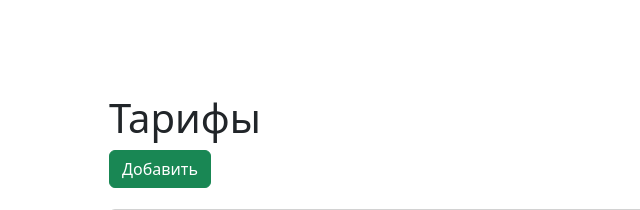
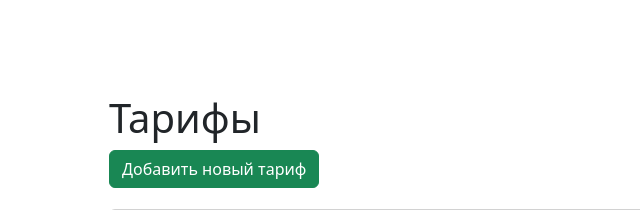
Before and after one commit to e-astapkovich/test-task-tariffs, a Yii app: template views/admin/tariff/index.php in a window 1280 px wide. Shown: the top 210 px of the page, without its empty margins (0-640 px from the left). Run offline with PHP 8.4 and a stand-in for Yii, Linux system fonts and the light colour scheme; the template is opened without the code that fills it, so the values that code supplies are empty; some libraries are stand-ins or nearby versions.

Commit message:
small fix

```diff
--- a/views/admin/tariff/index.php
+++ b/views/admin/tariff/index.php
@@ -8,7 +8,7 @@ $this->title = "Tariffs page";
 
 <div class="container-fluid px-4">
     <h1 class="mt-4">Тарифы</h1>
-    <a href="<?= Url::to(['admin/tariff/create'])?>" id="admin-tariff-add" type="button" class="btn btn-success" style="margin-bottom: 21px">Добавить</a>
+    <a href="<?= Url::to(['admin/tariff/create'])?>" id="admin-tariff-add" type="button" class="btn btn-success" style="margin-bottom: 21px">Добавить новый тариф</a>
     <div class="card mb-4">
         <div class="card-header">Тарифы</div>
         <div class="box">
```
